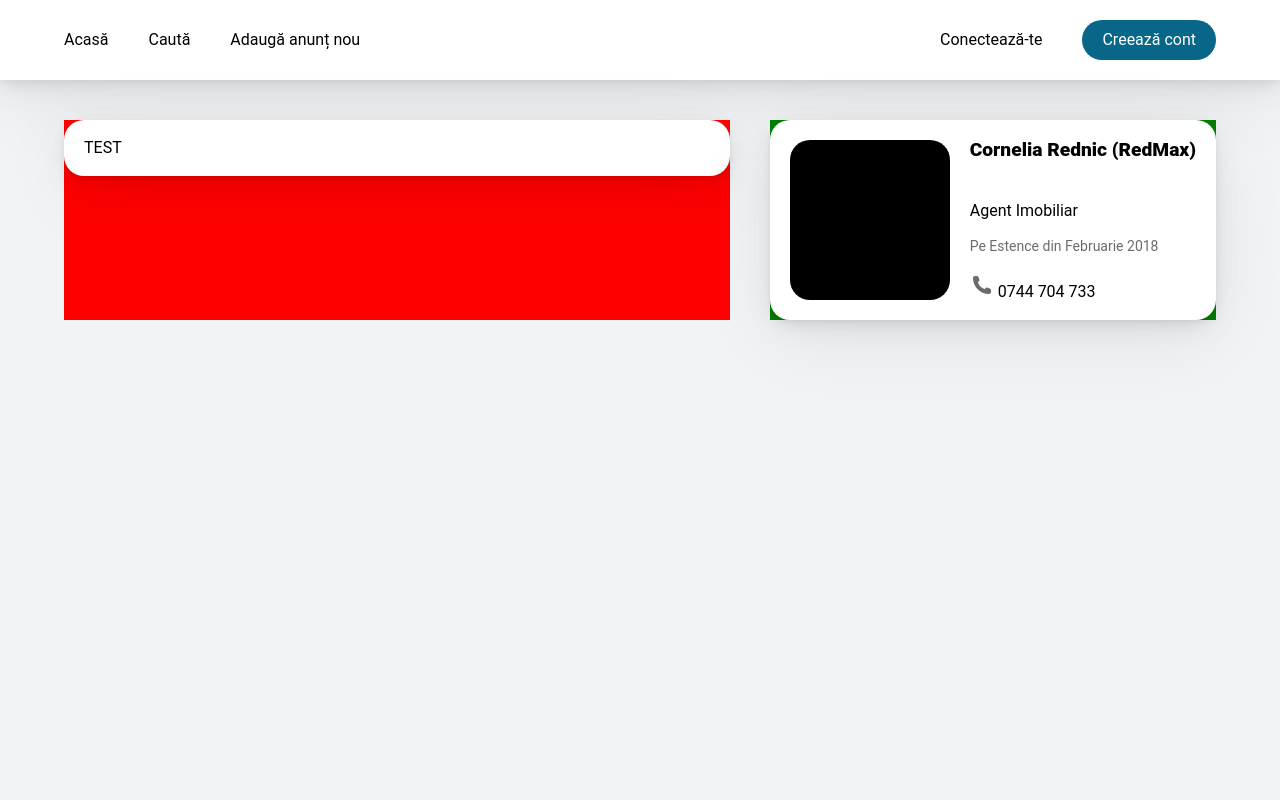
After one commit to Vladimir-SS/EMa_Estate-Web-Manager, a PHP site: page /view/index.php in a window 1280 px wide. The commit adds this page. Run offline with PHP 8.4, Linux system fonts and the light colour scheme.

Commit message:
test and view

```diff
--- a/home/styles/style.css
+++ b/home/styles/style.css
@@ -79,4 +79,3 @@
 .search path {
   fill: var(--background-primary);
 }
-/*# sourceMappingURL=style.css.map */
--- a/login-register/styles/style.sass
+++ b/login-register/styles/style.sass
@@ -1,15 +1,10 @@
 @import "../../shared/styles/config"
 @import "../../shared/styles/mixins"
-@import "../../shared/styles/icon"
 $unit: $unit /2
 
 .content__box--login
     padding: $unit * 2
     max-width: 600px
-    h2
-        margin-bottom: $unit
-    p
-        margin-bottom: $unit
 
 .content__box
 
--- a/search/styles/style.css
+++ b/search/styles/style.css
@@ -157,4 +157,3 @@
 .icon-field--announces:hover path {
   fill: var(--interactive-accent);
 }
-/*# sourceMappingURL=style.css.map */
--- a/shared/menu.php
+++ b/shared/menu.php
@@ -1,6 +1,6 @@
 <div class="site-nav">
     <div class="site-nav-container responsive-container">
-        <?php include_once "hamburger.svg" ?>
+        <?php include_once "svg/hamburger.svg" ?>
         <ul id="nav-list" class="site-nav-container-list">
             <li><a href="home">Acasă</a></li>
             <li><a href="#search">Caută</a></li>
--- a/shared/styles/page.css
+++ b/shared/styles/page.css
@@ -98,6 +98,17 @@ body {
 
 h2 {
   font-weight: 800;
+  font-size: 19.2px;
+  margin-bottom: 20px;
+}
+
+p {
+  margin-bottom: 10px;
+}
+
+p.secondary {
+  color: var(--text-faint);
+  font-size: 14px;
 }
 
 .flex-1 {
@@ -135,9 +146,13 @@ h2 {
 .content__box {
   -webkit-box-shadow: 0 18px 80px rgba(0, 0, 0, 0.07), 0 8.41902px 33.4221px rgba(0, 0, 0, 0.0489855), 0 5.61451px 17.869px rgba(0, 0, 0, 0.0398771), 0 3.9734px 10.0172px rgba(0, 0, 0, 0.0326699), 0 2.62596px 5.32008px rgba(0, 0, 0, 0.0252576), 0 1.33023px 2.21381px rgba(0, 0, 0, 0.015792);
           box-shadow: 0 18px 80px rgba(0, 0, 0, 0.07), 0 8.41902px 33.4221px rgba(0, 0, 0, 0.0489855), 0 5.61451px 17.869px rgba(0, 0, 0, 0.0398771), 0 3.9734px 10.0172px rgba(0, 0, 0, 0.0326699), 0 2.62596px 5.32008px rgba(0, 0, 0, 0.0252576), 0 1.33023px 2.21381px rgba(0, 0, 0, 0.015792);
-  padding: 40px;
+  padding: 20px;
   background: var(--background-primary);
   border-radius: 20px;
+}
+
+.content__box *:last-child {
+  margin-bottom: 0;
 }
 
 .site-nav {
@@ -234,4 +249,3 @@ h2 {
     text-align: center;
   }
 }
-/*# sourceMappingURL=page.css.map */
--- a/shared/styles/page.sass
+++ b/shared/styles/page.sass
@@ -24,6 +24,14 @@ body
 
 h2
     font-weight: 800
+    font-size: $font-size * 1.2
+    margin-bottom: $unit/2
+
+p
+    margin-bottom: $unit/4
+    &.secondary
+        color: var(--text-faint)
+        font-size: $font-size - 2px
 
 .flex-1
     flex: 1
@@ -48,9 +56,14 @@ h2
 
 .content__box
     @include box-shadow
-    padding: $unit
+    padding: $unit/2
     background: var(--background-primary)
     border-radius: $border-radius
 
+    *:last-child
+        margin-bottom: 0
+
+@include mobile
+
 .---nothing---
 @import "menu"
--- /dev/null
+++ b/view/content.php
@@ -0,0 +1,19 @@
+<div class="content__left flex-1">
+    <div class="content__box">
+        <p>TEST</p>
+    </div>
+</div>
+<div class="content__right">
+    <div class="content__box content__box--profile">
+        <div class="content__box--profile__img">
+
+        </div>
+        <h2>Cornelia Rednic (RedMax)</h2>
+        <p>Agent Imobiliar</p>
+        <p class="secondary"> Pe Estence din Februarie 2018 </p>
+        <div class="icon-field">
+            <?php include "../shared/svg/phone.svg" ?>
+            0744 704 733
+        </div>
+    </div>
+</div>
--- /dev/null
+++ b/view/index.php
@@ -0,0 +1,32 @@
+<!DOCTYPE html>
+<html lang="ro">
+
+<head>
+    <meta charset="UTF-8">
+    <meta http-equiv="X-UA-Compatible" content="IE=edge">
+    <meta name="viewport" content="width=device-width, initial-scale=1.0">
+    <title>View</title>
+
+    <link rel="preconnect" href="https://fonts.googleapis.com">
+    <link rel="preconnect" href="https://fonts.gstatic.com" crossorigin>
+    <link href="https://fonts.googleapis.com/css2?family=Inter:wght@100;200;300;400;500;600;700;800;900&display=swap" rel="stylesheet">
+    <link rel="stylesheet" href="../shared/styles/page.css">
+    <link rel="stylesheet" href="styles/style.css">
+</head>
+
+<body>
+    <div class="page-container">
+        <?php include_once "../shared/menu.php"; ?>
+
+        <div class="content-container responsive-container">
+            <div class="content">
+                <?php include_once "content.php" ?>
+            </div>
+        </div>
+        <!-- /.page -->
+    </div>
+    <!-- /.page-container -->
+
+</body>
+
+</html>
--- /dev/null
+++ b/view/styles/style.css
@@ -0,0 +1,34 @@
+.content {
+  display: -webkit-box;
+  display: -ms-flexbox;
+  display: flex;
+  gap: 40px;
+}
+
+.content__left {
+  background: red;
+}
+
+.content__right {
+  background: green;
+}
+
+.content__box--profile {
+  display: -ms-grid;
+  display: grid;
+  -ms-grid-rows: 1fr auto auto auto;
+      grid-template-rows: 1fr auto auto auto;
+  -ms-grid-columns: auto auto;
+      grid-template-columns: auto auto;
+  row-gap: 10px;
+  -webkit-column-gap: 20px;
+          column-gap: 20px;
+}
+
+.content__box--profile__img {
+  background: black;
+  grid-row: span 4;
+  height: 160px;
+  width: 160px;
+  border-radius: 20px;
+}
--- /dev/null
+++ b/view/styles/style.sass
@@ -0,0 +1,26 @@
+@import "../../shared/styles/config"
+@import "../../shared/styles/mixins"
+
+.content
+    display: flex
+    gap: $unit
+
+    &__left
+        background: red
+
+    &__right
+        background: green
+
+.content__box--profile
+    display: grid
+    grid-template-rows: 1fr auto auto auto
+    grid-template-columns: auto auto
+    row-gap: $unit/4
+    column-gap: $unit/2
+
+    &__img
+        background: black //!! remove in production
+        grid-row: span 4
+        height: $unit*4
+        width: $unit*4
+        border-radius: $border-radius
```
Also changed, not shown: login-register/styles/style.css (+3 -44 lines), shared/svg/hamburger.svg (renamed from shared/hamburger.svg), shared/svg/phone.svg (renamed from login-register/svg/phone.svg).
